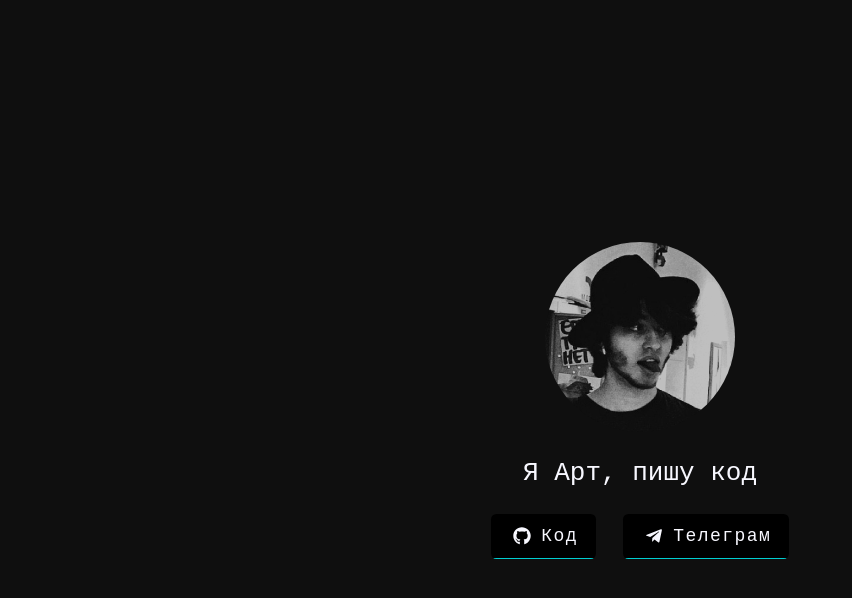
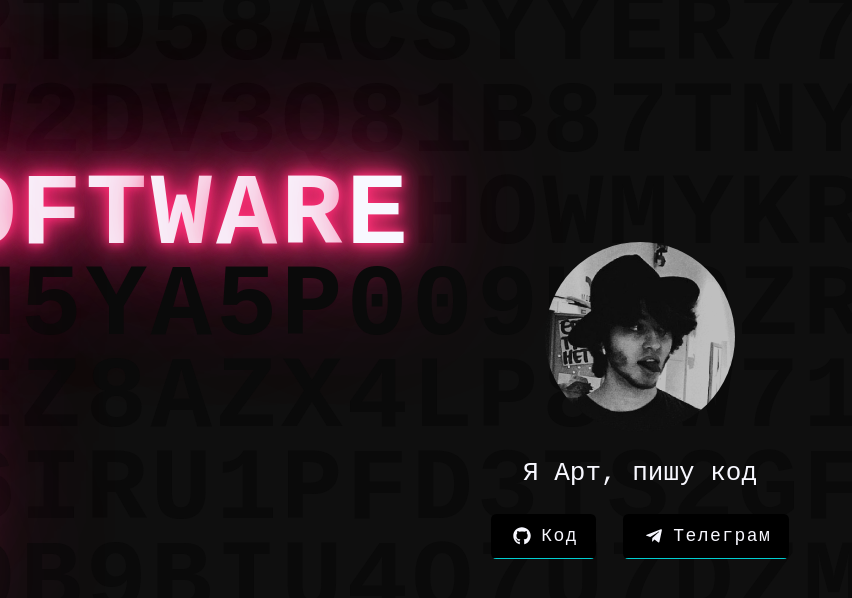
Before and after one commit to artginzburg/artginzburg.github.io, a React (Create React App) app: page / in a window 1280 px wide. Shown: the top 598 px of the page, without its empty margins (0-852 px from the left). Built offline with nearby package versions, Linux system fonts and the light colour scheme; a web font is replaced by a local one.

Commit message:
multiple words in hiddenWords working

```diff
--- a/src/components/Home/Home.jsx
+++ b/src/components/Home/Home.jsx
@@ -31,7 +31,7 @@ function makeHiddenWords(words) {
   const quantity = longestWordLength > height ? longestWordLength : height; // 13
   var randomGrid = makeIdMultiple(length, quantity).map((row) => row.split('')); // Ideally, length should be longestWord + 21 and quantity should be longestWord + 5
 
-  words.forEach((word) => {
+  words.forEach((word, wordIndex) => {
     const wordCharacters = word.split('');
 
     const shouldMoveRight = Math.random() > 0.5;
@@ -59,11 +59,11 @@ function makeHiddenWords(words) {
 
       if (char && currentVerticalCell === i) {
         if (shouldMoveDown) {
-          currentGridLine[currentHorizontalCell] = `active ${char}`;
+          currentGridLine[currentHorizontalCell] = `${wordIndex} ${char}`;
         } else {
           for (let index = 0; index < wordCharacters.length; index++) {
             const character = wordCharacters[index];
-            currentGridLine[currentHorizontalCell++] = `active ${character}`;
+            currentGridLine[currentHorizontalCell++] = `${wordIndex} ${character}`;
           }
         }
 
@@ -86,21 +86,23 @@ function makeHiddenWords(words) {
 }
 
 function insertHiddenWords() {
-  makeHiddenWords(['develop']);
-  return null;
-  // makeHiddenWords(['develop']).map((row, rowIndex) => (
-  //   <p className="hiddenWords__char" key={rowIndex}>
-  //     {row.map((column, columnIndex) =>
-  //       column.length === 1 ? (
-  //         column
-  //       ) : (
-  //         <span className="hiddenWords__char-active" key={columnIndex}>
-  //           {column.slice(-1)}
-  //         </span>
-  //       ),
-  //     )}
-  //   </p>
-  // ));
+  return makeHiddenWords(['develop', 'software']).map((row, rowIndex) => (
+    <p className="hiddenWords__char" key={rowIndex}>
+      {row.map((column, columnIndex) => {
+        if (column.length === 1) {
+          return column;
+        }
+
+        const [wordIndex, char] = column.split(' ');
+
+        return (
+          <span id={`char-${wordIndex}`} className="hiddenWords__char-active" key={columnIndex}>
+            {char}
+          </span>
+        );
+      })}
+    </p>
+  ));
 }
 
 export default function Home() {
```
